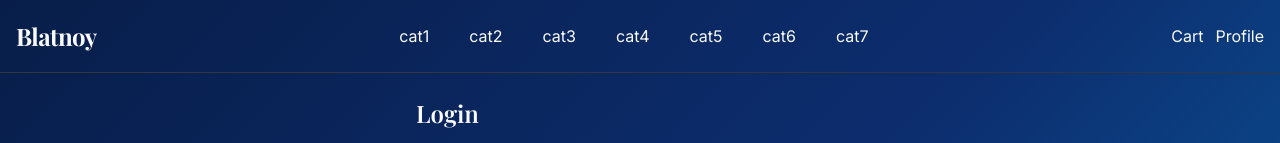
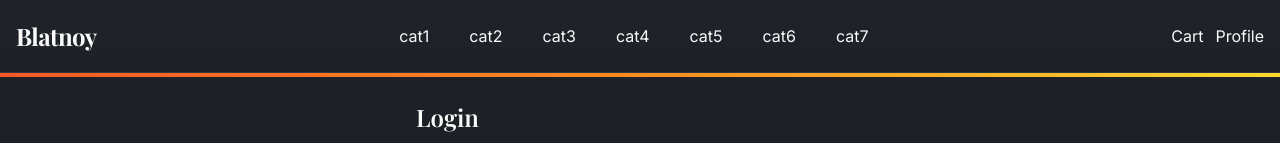
Before and after one commit to KapV33/cyber-mart-display, a React (Vite) app: page /auth in a window 1280 px wide. Shown: the top 143 px of the page. Built offline with nearby package versions, Linux system fonts and the light colour scheme; no server answers; the database is empty.

Commit message:
Refactor styling and theme
Revert background color to previous settings and add more accent colors and details to the overall theme.

```diff
--- a/src/index.css
+++ b/src/index.css
@@ -48,7 +48,7 @@ All colors MUST be HSL.
     --sidebar-ring: 35 95% 55%;
 
     /* Gradients */
-    --gradient-primary: linear-gradient(135deg, hsl(220 80% 16%), hsl(220 80% 24%), hsl(205 90% 35%));
+    --gradient-primary: linear-gradient(180deg, hsl(220 13% 14%), hsl(220 13% 8%));
     --gradient-secondary: linear-gradient(135deg, hsl(15 90% 55%), hsl(30 95% 55%), hsl(50 95% 58%));
   }
 
@@ -126,4 +126,5 @@ All colors MUST be HSL.
   .pulse { animation: pulse 2s cubic-bezier(0.4,0,0.6,1) infinite; }
   .bg-gradient-primary { background-image: var(--gradient-primary); background-size: cover; background-attachment: fixed; }
   .bg-gradient-secondary { background-image: var(--gradient-secondary); }
+  .text-gradient-secondary { background-image: var(--gradient-secondary); -webkit-background-clip: text; background-clip: text; color: transparent; }
 }
--- a/src/layouts/MainLayout.tsx
+++ b/src/layouts/MainLayout.tsx
@@ -31,6 +31,7 @@ export default function MainLayout({ children }: { children: ReactNode }) {
           </div>
         </div>
       </header>
+      <div className="h-1 bg-gradient-secondary" aria-hidden="true" />
       <main className="mx-auto max-w-7xl px-4 py-6">
         {children}
       </main>
--- a/src/pages/Category.tsx
+++ b/src/pages/Category.tsx
@@ -41,7 +41,7 @@ const filtered = useMemo(() => {
 
   return (
     <section aria-labelledby="category-heading">
-      <h1 id="category-heading" className="text-2xl font-semibold mb-4">{cat}</h1>
+      <h1 id="category-heading" className="text-2xl font-semibold mb-4 text-gradient-secondary inline-block">{cat}</h1>
       <div className="mb-4">
         <label htmlFor="category-search" className="sr-only">Search</label>
         <Input
```
